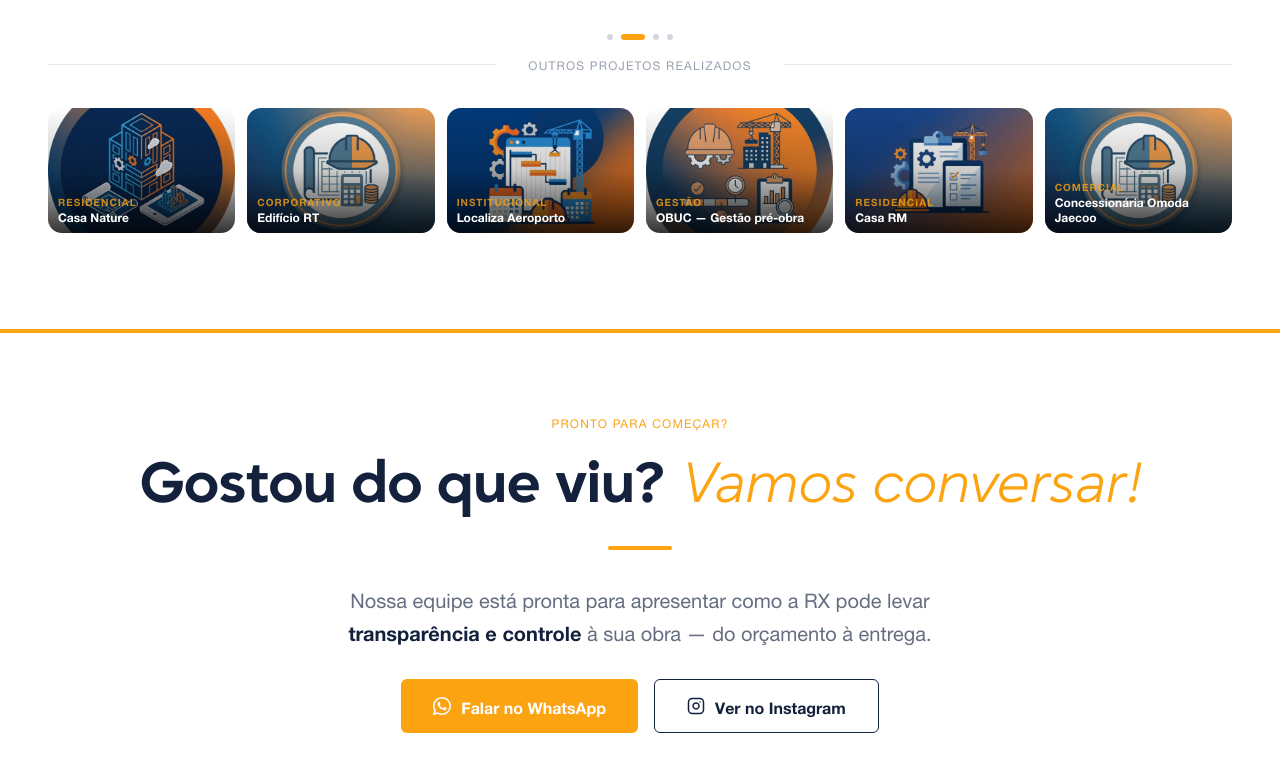
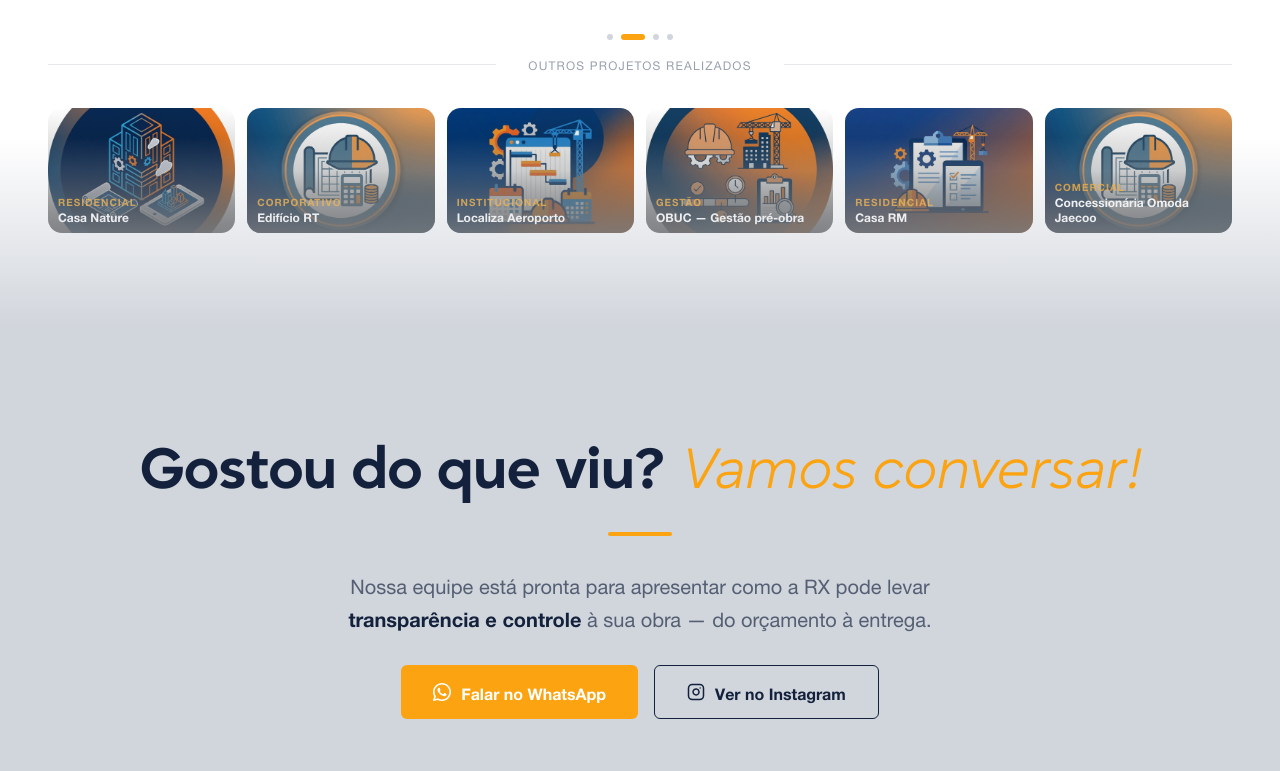
Before and after one commit to rx-gerenciamento/rx-front, a Next.js app: page / in a window 1280 px wide. Shown: the part 3367-4138 px from the top of the page. Built offline with nearby package versions, Linux system fonts and the light colour scheme.

Commit message:
color fix

```diff
--- a/components/cta-section.tsx
+++ b/components/cta-section.tsx
@@ -15,11 +15,10 @@ const WhatsAppIcon = () => (
 
 export function CtaSection() {
   return (
-    <section className="relative py-20 overflow-hidden bg-white border-t-4 border-brand">
+    <section className="relative py-26 overflow-hidden bg-gray-300">
       <div className="container-custom relative z-10 flex flex-col items-center text-center gap-8">
         <Reveal>
           <div className="flex flex-col items-center gap-4">
-            <span className="text-label text-brand">Pronto para começar?</span>
             <h2 className="text-4xl md:text-5xl lg:text-6xl font-bold text-navy leading-tight">
               Gostou do que viu?{" "}
               <span className="italic font-light text-brand">Vamos conversar!</span>
@@ -60,6 +59,7 @@ export function CtaSection() {
           </div>
         </Reveal>
       </div>
+
     </section>
   )
 }
--- a/components/footer.tsx
+++ b/components/footer.tsx
@@ -29,7 +29,7 @@ export function Footer() {
   return (
     <footer className="bg-navy">
       <div className="container-custom pt-14 pb-10">
-        <div className="grid py-4 grid-cols-1 md:grid-cols-[2fr_1.5fr_1.5fr] gap-10 lg:gap-14 mb-10">
+        <div className="grid py-14 grid-cols-1 md:grid-cols-[2fr_1.5fr_1.5fr] gap-10 lg:gap-14 mb-10">
 
           <motion.div
             className="flex flex-col gap-4"
--- a/components/projects.tsx
+++ b/components/projects.tsx
@@ -223,6 +223,9 @@ export function Projects() {
       <AnimatePresence>
         {selected && <ProjectModal project={selected} onClose={() => setSelected(null)} />}
       </AnimatePresence>
+
+      {/* Gradient transition to CTA */}
+      <div className="absolute bottom-0 left-0 right-0 h-48 bg-linear-to-b from-transparent to-gray-300 pointer-events-none z-20" />
     </section>
   )
 }
```
